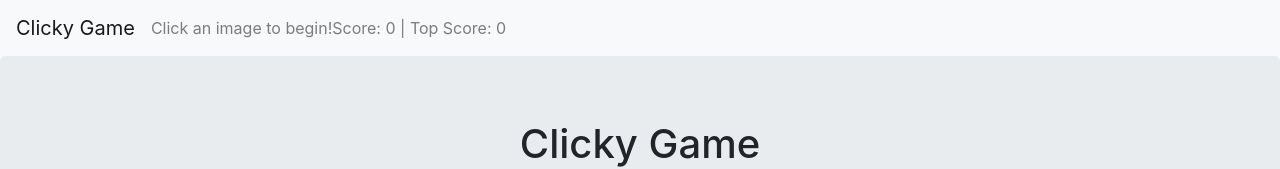
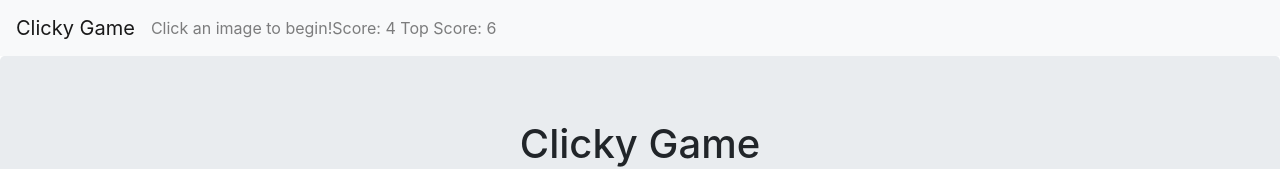
Before and after one commit to chris-warner/Clicky-Game, a React (Create React App) app: page / in a window 1280 px wide. Shown: the top 169 px of the page. Built offline with nearby package versions, Linux system fonts and the light colour scheme.

Commit message:
renamed Score.jsx to Counter.js. Converted Counter.js into Class based component that stores 'score' and 'TopScore' in it's state. The state is set and update through props

```diff
--- a/src/App.js
+++ b/src/App.js
@@ -6,7 +6,7 @@ import Jumbotron from './components/Jumbotron.jsx';
 function App() {
   return (
     <div className="App">
-      <Nav score={0} topscore={0}/>
+      <Nav />
       <Jumbotron />
     </div>
   );
--- /dev/null
+++ b/src/components/Counter.js
@@ -0,0 +1,26 @@
+import React from 'react';
+import Navbar from 'react-bootstrap/Navbar'
+
+class Counter extends React.Component {
+  constructor(props) {
+    super(props);
+    this.state = {
+        score: 0,
+        TopScore: 0 };
+  }
+
+  render() {
+    return (<Navbar.Text> Score: {this.state.score} Top Score: {this.state.TopScore} </Navbar.Text>);
+  }
+
+  componentDidMount() {
+     this.setState({ score: this.props.score});
+     this.setState({ TopScore: this.props.TopScore});
+  }
+
+  componentDidUpdate() {
+
+  }
+}
+
+export default Counter;
--- a/src/components/Nav.jsx
+++ b/src/components/Nav.jsx
@@ -1,13 +1,15 @@
 import React from 'react';
 import Navbar from 'react-bootstrap/Navbar'
-import Score from './Score';
+import Counter from './Counter';
 
 function Nav(props) {
     return (
         <Navbar bg="light">
         <Navbar.Brand href="#home">Clicky Game</Navbar.Brand>
         <Navbar.Text>Click an image to begin!</Navbar.Text>
-        <Score score={props.score} topscore={props.topscore} />
+        {/* <Score score={props.CurrentScore} topscore={props.TopScore} />
+         */}
+         <Counter score={4} TopScore={6}/>
         </Navbar>
         );
 }
--- a/src/components/Score.jsx
+++ b/src/components/Score.jsx
@@ -1,10 +1,28 @@
 import React from 'react';
-import Navbar from 'react-bootstrap/Navbar'
 
-function Score (props) {
+class Score extends React.Component () {
+    constructor(props) {
+        super(props);
+        this.state = {
+            CurrentScore: 0,
+            TopScore:0
+        };
+    }
+
+componentDidMount() {
+
+}
+
+componentWillUnmount() {
+
+}
+
+render(){
     return (
-        <Navbar.Text> Score: {props.score} | Top Score: {props.topscore} </Navbar.Text>
+        // <Navbar.Text> Score: {this.state.CurrentScore} Top Score: {this.state.TopScore} </Navbar.Text>
+        <p>text</p>
     );
+}
 }
 
 export default Score
```
